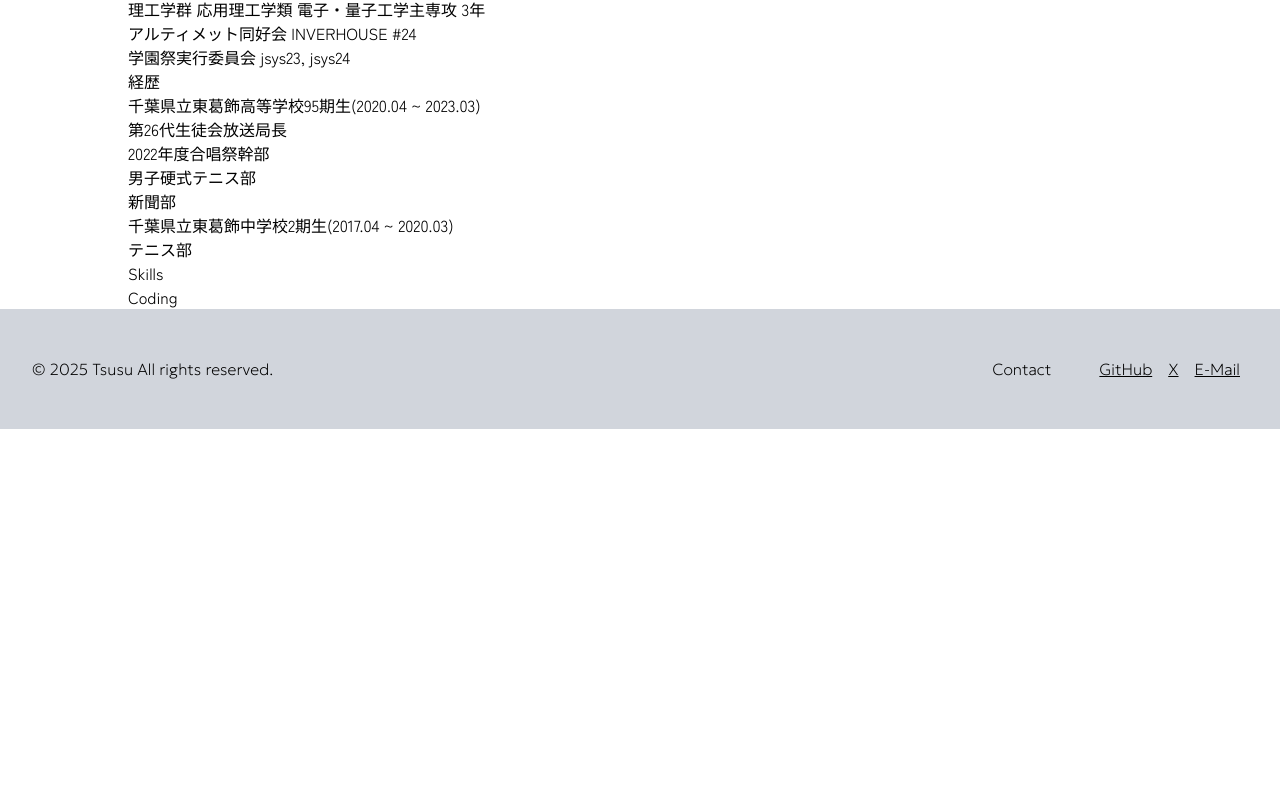
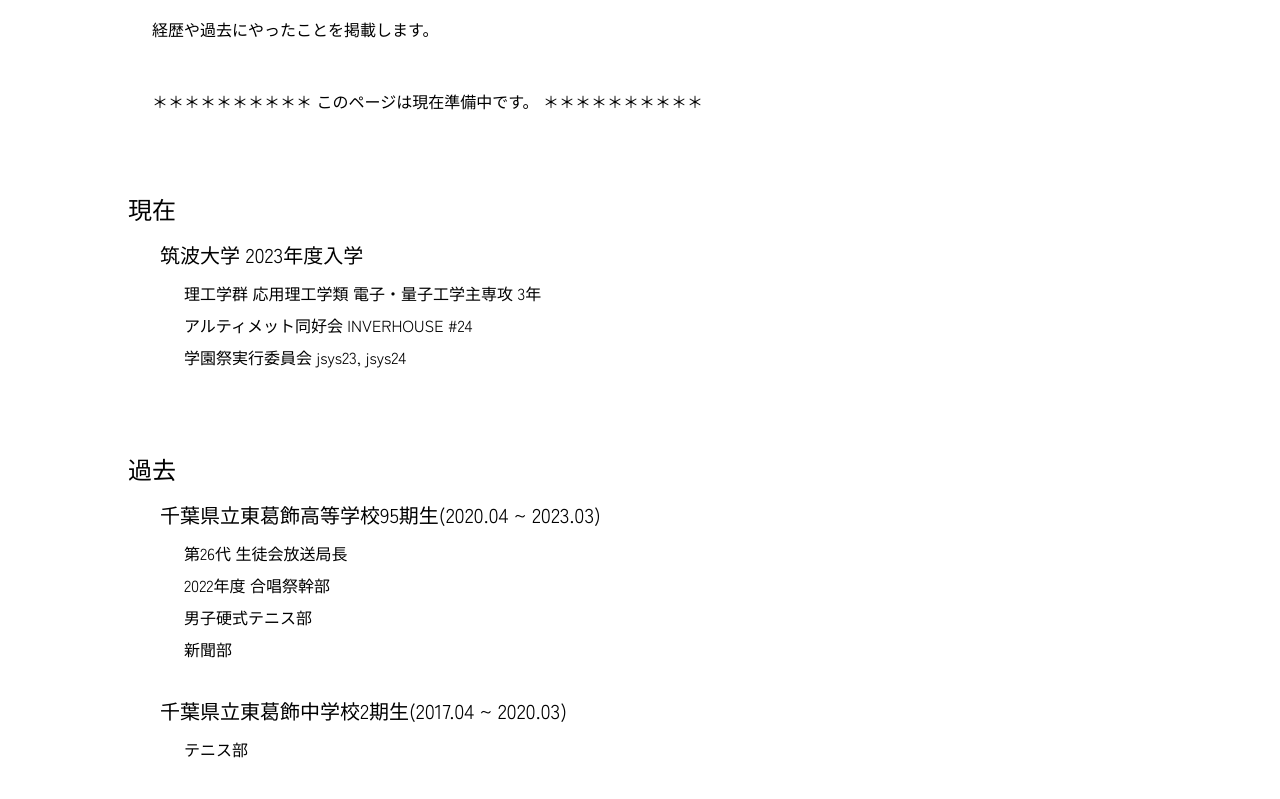
Before and after one commit to tsusu0409/tsusu0409.com, an Astro site: page /about in a window 1280 px wide. Shown: the part 443-1242 px from the top of the page. Before the commit the page ends 872 px from the top, so only its background shows below. Built offline with nearby package versions, Linux system fonts and the light colour scheme; Astro itself is replaced by a stand-in of ours.

Commit message:
update about.astro

```diff
--- a/src/pages/about.astro
+++ b/src/pages/about.astro
@@ -29,32 +29,52 @@
 				</div>
 			</div>
 
-            <div class="mt-6 font-zen">
-                <div class="w-4/5 mx-auto">
-                    <h2>現在の所属</h2>
-                    <h3>筑波大学 2023年度入学</h3>
-                    <ul>
-                        <li>理工学群 応用理工学類 電子・量子工学主専攻 3年</li>
-                        <li>アルティメット同好会 INVERHOUSE #24</li>
-                        <li>学園祭実行委員会 jsys23, jsys24</li>
-                    </ul>
 
-                    <h2>経歴</h2>
-                    <h3>千葉県立東葛飾高等学校95期生(2020.04 ~ 2023.03)</h3>
-                    <ul>
-                        <li>第26代生徒会放送局長</li>
-                        <li>2022年度合唱祭幹部</li>
-                        <li>男子硬式テニス部</li>
-                        <li>新聞部</li>
-                    </ul>
+            <div class="mt-6 mb-12 w-4/5 mx-auto">
+                <h1 class="text-3xl font-geo font-thin">Activities</h1>
+				<div class="px-6 py-8 font-zen">
+	                <p>
+						経歴や過去にやったことを掲載します。<br><br><br>
+						＊＊＊＊＊＊＊＊＊＊
+						このページは現在準備中です。
+						＊＊＊＊＊＊＊＊＊＊
+					</p>
+				</div>
+            </div>
 
-                    <h3>千葉県立東葛飾中学校2期生(2017.04 ~ 2020.03)</h3>
-                    <ul>
-                        <li>テニス部</li>
-                    </ul>
+            <div class="mt-6 mb-12 w-4/5 mx-auto font-zen font-thin">
+                <div class="mb-20">
+                    <h2 class="text-2xl my-4">現在</h2>
+                    <div class="ml-8 font-normal">
+                        <h3 class="text-xl">筑波大学 2023年度入学</h3>
+                        <ul class="ml-6 my-2">
+                            <li class="py-1">理工学群 応用理工学類 電子・量子工学主専攻 3年</li>
+                            <li class="py-1">アルティメット同好会 INVERHOUSE #24</li>
+                            <li class="py-1">学園祭実行委員会 jsys23, jsys24</li>
+                        </ul>
+                    </div>
+                </div>
 
-                    <h2>Skills</h2>
-                    <h3>Coding</h3>
+                <div class="mb-20">
+                    <h2 class="text-2xl my-4">過去</h2>
+                    <div class="ml-8 mb-8 font-normal">
+                        <h3 class="text-xl">千葉県立東葛飾高等学校95期生(2020.04 ~ 2023.03)</h3>
+                        <ul class="ml-6 mt-2">
+                            <li class="py-1">第26代 生徒会放送局長</li>
+                            <li class="py-1">2022年度 合唱祭幹部</li>
+                            <li class="py-1">男子硬式テニス部</li>
+                            <li class="py-1">新聞部</li>
+                        </ul>
+                    </div>
+
+                    <div class="mb-8 font-normal">
+                        <div class="ml-8 mb-8">
+                            <h3 class="text-xl">千葉県立東葛飾中学校2期生(2017.04 ~ 2020.03)</h3>
+                            <ul class="ml-6 my-2">
+                                <li class="py-1">テニス部</li>
+                            </ul>
+                        </div>
+                    </div>
                 </div>
             </div>
 
--- a/src/pages/activity.astro
+++ b/src/pages/activity.astro
@@ -34,7 +34,7 @@
 
 			<div class="my-20 pb-8">
 				<div class="w-4/5 mx-auto mb-12">
-					<h2 class="text-2xl font-geo font-thin">Recent Activities</h2>
+					<h2 class="text-2xl font-geo font-thin">All Activities</h2>
 					<div class="mx-6">
 						{[...allActivities].reverse().map((activity:any) => (
 							<Activity
--- a/src/pages/blog/2025-07-25.md
+++ b/src/pages/blog/2025-07-25.md
@@ -2,15 +2,15 @@
 layout: "../../layouts/BlogPostLayout.astro"
 title: "tsusu0409.com ver3.0 アップデート"
 description: "Astroを使ってこのサイトを新しくしてみました。"
-date: "2025-07-25"
+date: "2025-07-26"
 author: "Tsusu"
 tags:
     - Astro
     - Web
     - tsusu0409.com
-thumb: "/blogImages/2025/0725/thumb.png"
+thumb: "/blogImages/2025/0726/thumb.png"
 ---
-![トップページ](/blogImages/2025/0725/thumb.png)
+![トップページ](/blogImages/2025/0726/thumb.png)
 
 こんにちは。Tsusuです。
 
@@ -70,7 +70,7 @@
 
 ブログ一覧などでも下のような味気のない一覧が表示されていました。
 
-![tsusu0409.com ver2.0でのブログ一覧](/blogImages/2025/0725/tsusu0409_ver2.png)
+![tsusu0409.com ver2.0でのブログ一覧](/blogImages/2025/0726/tsusu0409_ver2.png)
 
 これは残念だからブログ一覧ではサムネイルの画像を表示することにしました。
 
```
Also changed, not shown: public/blogImages/2025/0726/thumb.png (renamed from public/blogImages/2025/0725/thumb.png), public/blogImages/2025/0726/tsusu0409_ver2.png (renamed from public/blogImages/2025/0725/tsusu0409_ver2.png).
